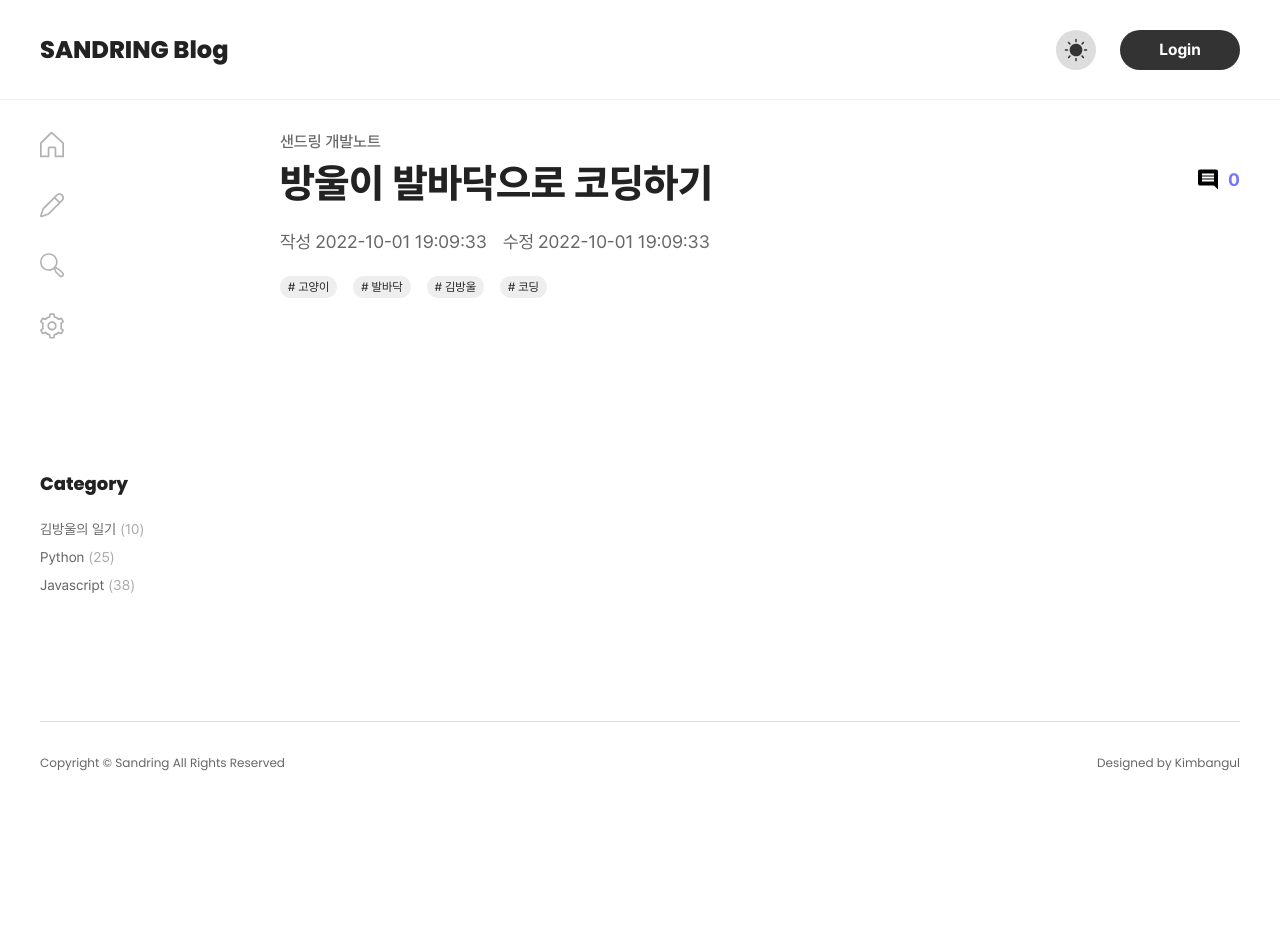
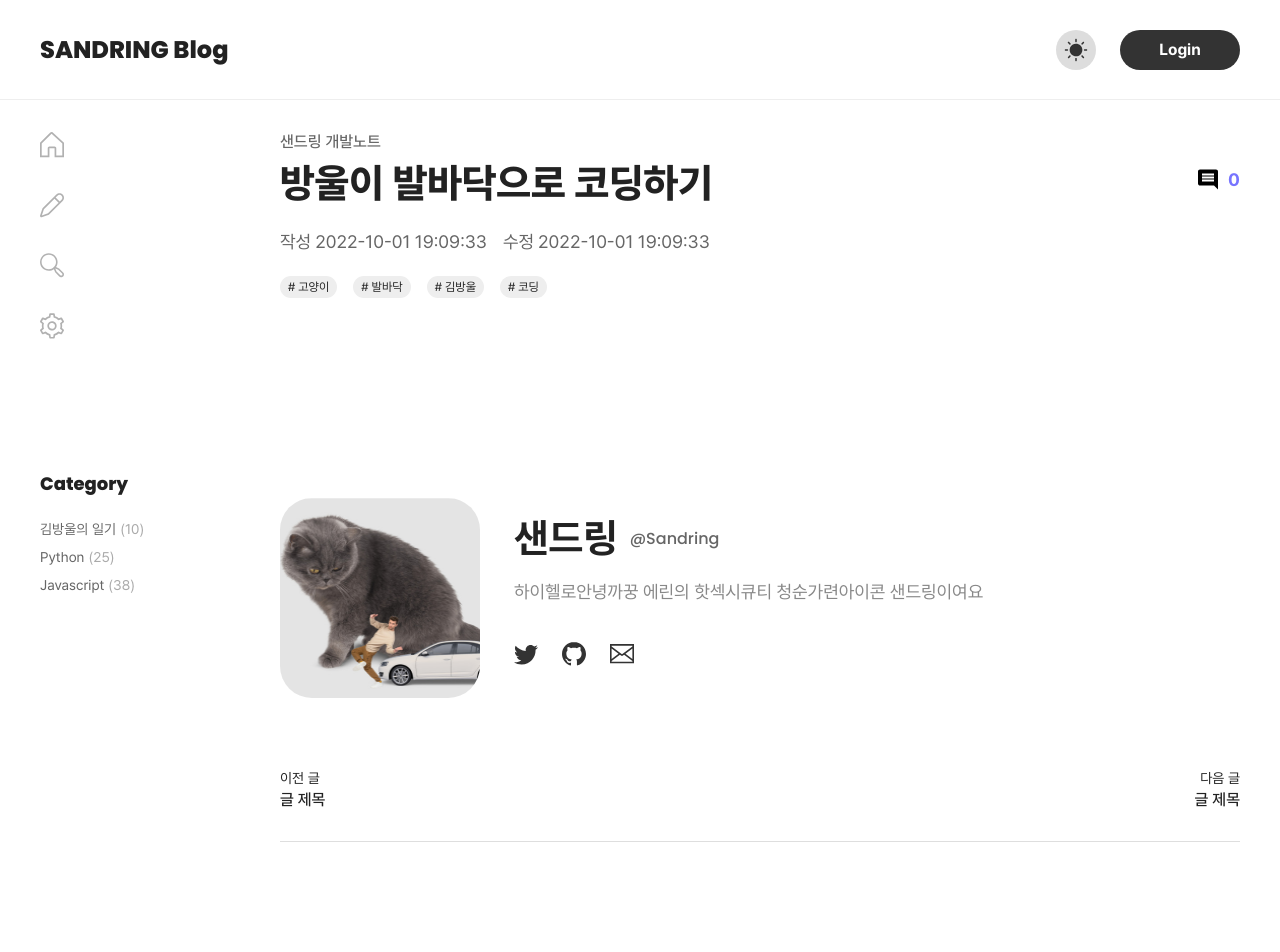
Before and after one commit to Discord-Bangul-e-bot/Blog, a Next.js app: page /post/1 in a window 1280 px wide. Shown: the top 952 px of the page. Before the commit the page ends 845 px from the top, so only its background shows below. Built offline with nearby package versions, Linux system fonts and the light colour scheme.

Commit message:
style: 이전 글, 다음 글 추가

```diff
--- a/components/post/Post.tsx
+++ b/components/post/Post.tsx
@@ -1,4 +1,6 @@
+import Profile from 'components/common/Profile';
 import PostInfo from 'components/post/PostInfo';
+import PostNavigation from 'components/post/PostNavigation';
 
 const Post = () => {
   const postTagList = [
@@ -10,6 +12,9 @@ const Post = () => {
   return (
     <section className='Post'>
       <PostInfo />
+      <section className='Post__content'></section>
+      <Profile />
+      <PostNavigation />
     </section>
   );
 };
--- /dev/null
+++ b/components/post/PostNavigation.tsx
@@ -0,0 +1,22 @@
+import Link from 'next/link';
+
+const PostNavigation = () => {
+  return (
+    <div className='PostNavigation__container'>
+      <div className='PostNavigation__navigation--prev'>
+        <Link href='#'>
+          <div className='PostNavigation__post-category'>이전 글</div>
+          <h2 className='PostNavigation__post-title'>글 제목</h2>
+        </Link>
+      </div>
+      <div className='PostNavigation__navigation--next'>
+        <Link href='#'>
+          <div className='PostNavigation__post-category'>다음 글</div>
+          <h2 className='PostNavigation__post-title'>글 제목</h2>
+        </Link>
+      </div>
+    </div>
+  );
+};
+
+export default PostNavigation;
--- a/src/styles/components/common/layout/Page.scss
+++ b/src/styles/components/common/layout/Page.scss
@@ -15,7 +15,7 @@
 
 
     @media(max-width: 1200px) {
-      padding: 3.2rem 4rem 12.8rem 4rem;
+      padding: 3.2rem 2.4rem 12.8rem 2.4rem;
       grid-template-columns: auto 80rem;
     }
 
--- /dev/null
+++ b/src/styles/page/post/Post.scss
@@ -0,0 +1,5 @@
+.Post {
+  &__content {
+    padding: 10rem 0;
+  }
+}
--- /dev/null
+++ b/src/styles/page/post/PostNavigation.scss
@@ -0,0 +1,37 @@
+.PostNavigation {
+  &__container {
+    @include flex(space-between, center);
+    margin-top: 7.2rem;
+    padding-bottom: 3.2rem;
+    border-bottom: 0.1rem solid $border_02;
+  }
+
+  &__navigation {
+    &--prev {
+      text-align: left;
+    }
+
+    &--next {
+      text-align: right;
+    }
+  }
+
+  &__post {
+    &-category {
+      @include body_regular;
+      color: $text_05;
+    }
+
+    &-title {
+      @include subtitle2_medium;
+      color: $text_05;
+      margin-top: 0.4rem;
+      transition: color 0.3s;
+
+      &:hover {
+        color: $purple_01;
+      }
+    }
+  }
+
+}
--- a/src/styles/style.scss
+++ b/src/styles/style.scss
@@ -20,4 +20,6 @@
 
 // NOTE page
 @import 'src/styles/page/Main.scss';
+@import 'src/styles/page/post/Post.scss';
 @import 'src/styles/page/post/PostInfo.scss';
+@import 'src/styles/page/post/PostNavigation.scss';
```
Also changed, not shown: components/post/PostComment.tsx (added, +16 -0 lines).
